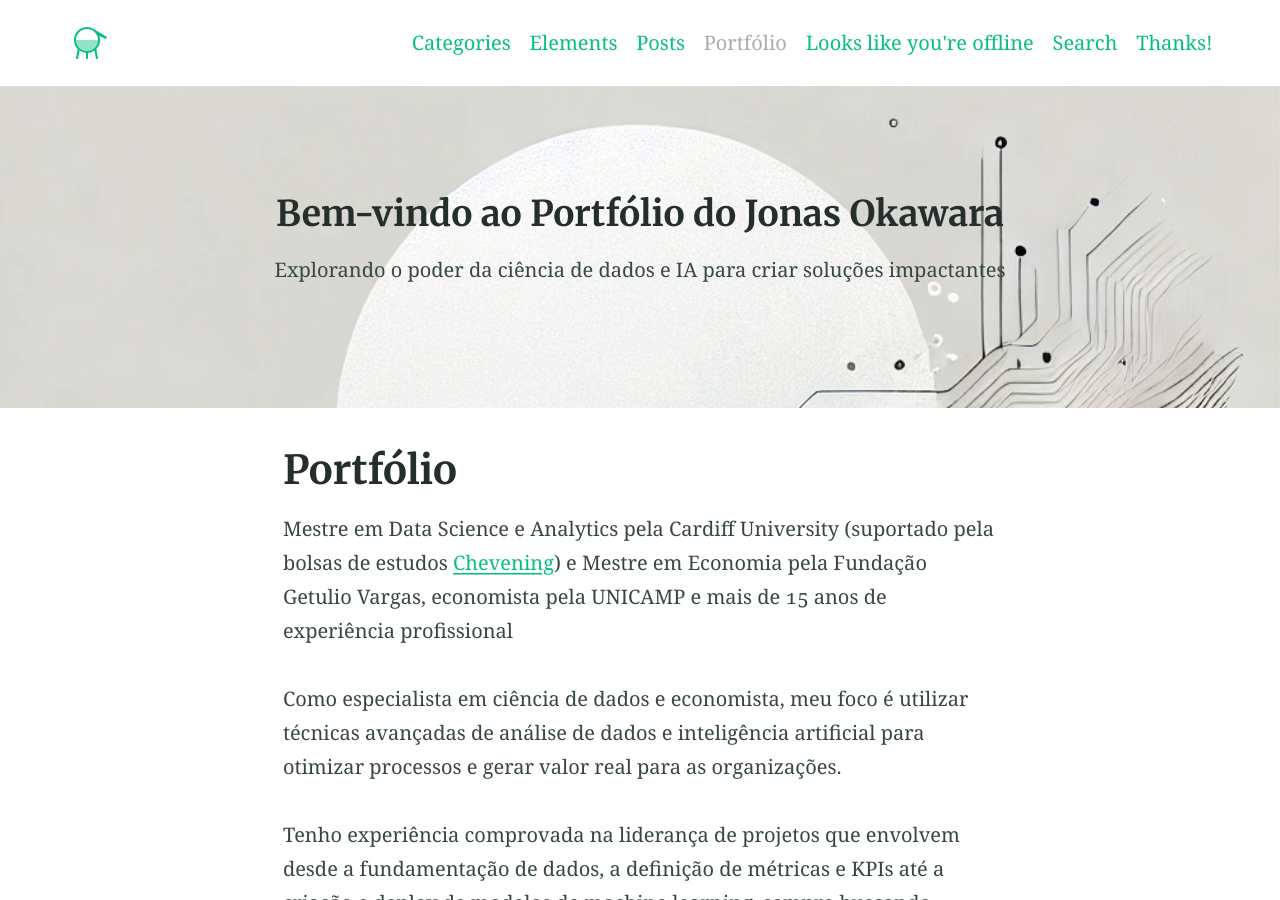
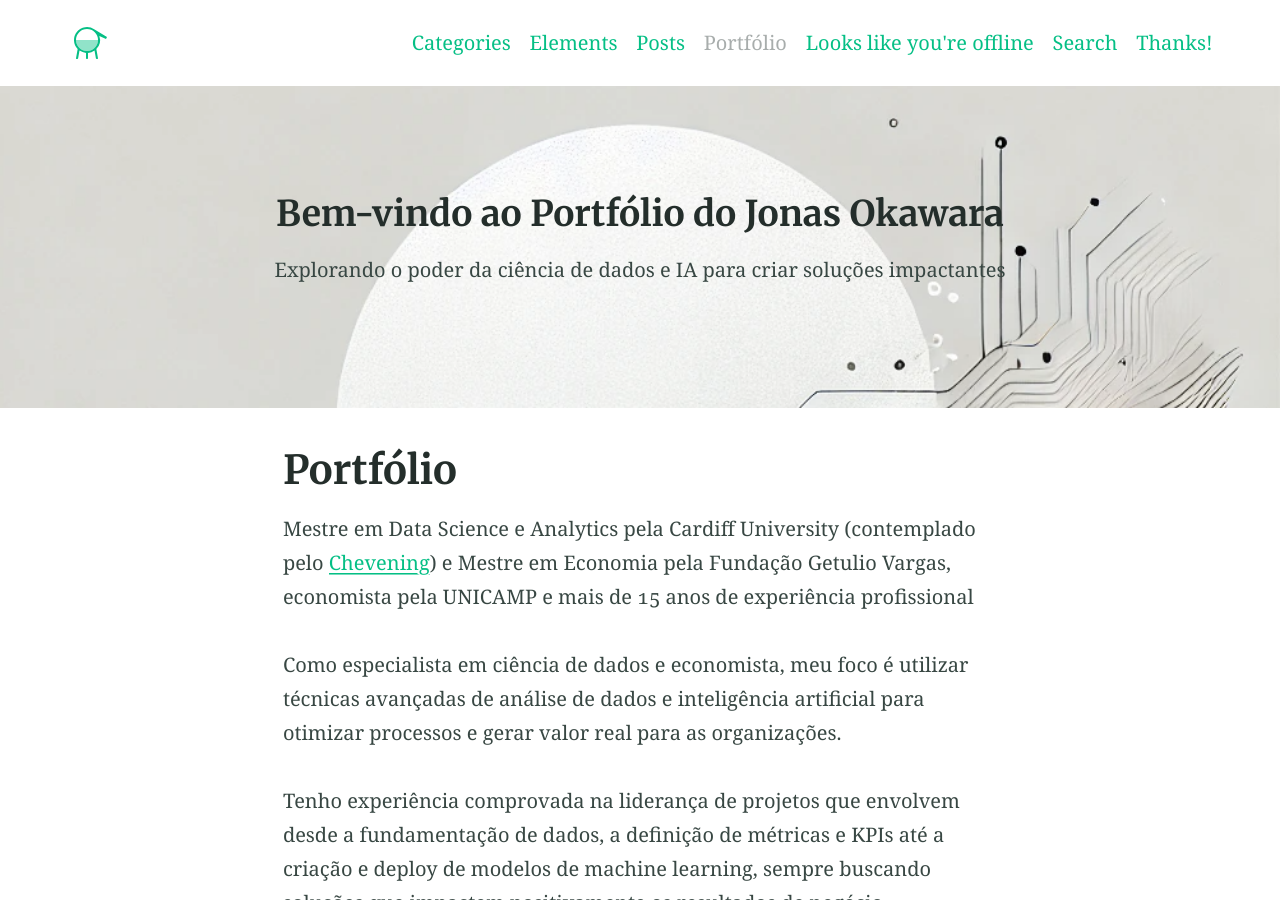
Before and after one commit to JonasMok/JonasMok, a Jekyll site: the page built from index.md, in a window 1280 px wide and 900 px high. Built offline with Jekyll 4.4.1, drawn with Linux system fonts in a browser that asks for light colours.

Commit message:
Update index.md

```diff
--- a/index.md
+++ b/index.md
@@ -7,7 +7,7 @@ feature_image: "assets/wabi-sabi-2.png"
 excerpt: "Sou um cientista de dados com experiência em desenvolver e implementar soluções avançadas de dados e IA para resolver problemas complexos de negócios. Com uma abordagem orientada por dados e análise econômica, eu transformo insights em estratégias acionáveis para promover crescimento e inovação."
 ---
 
-Mestre em Data Science e Analytics pela Cardiff University (suportado pela bolsas de estudos [Chevening](https://www.chevening.org/scholarships/)) e Mestre em Economia pela Fundação Getulio Vargas, economista pela UNICAMP e mais de 15 anos de experiência profissional
+Mestre em Data Science e Analytics pela Cardiff University (contemplado pelo [Chevening](https://www.chevening.org/scholarships/)) e Mestre em Economia pela Fundação Getulio Vargas, economista pela UNICAMP e mais de 15 anos de experiência profissional
 
 Como especialista em ciência de dados e economista, meu foco é utilizar técnicas avançadas de análise de dados e inteligência artificial para otimizar processos e gerar valor real para as organizações.
 
```
